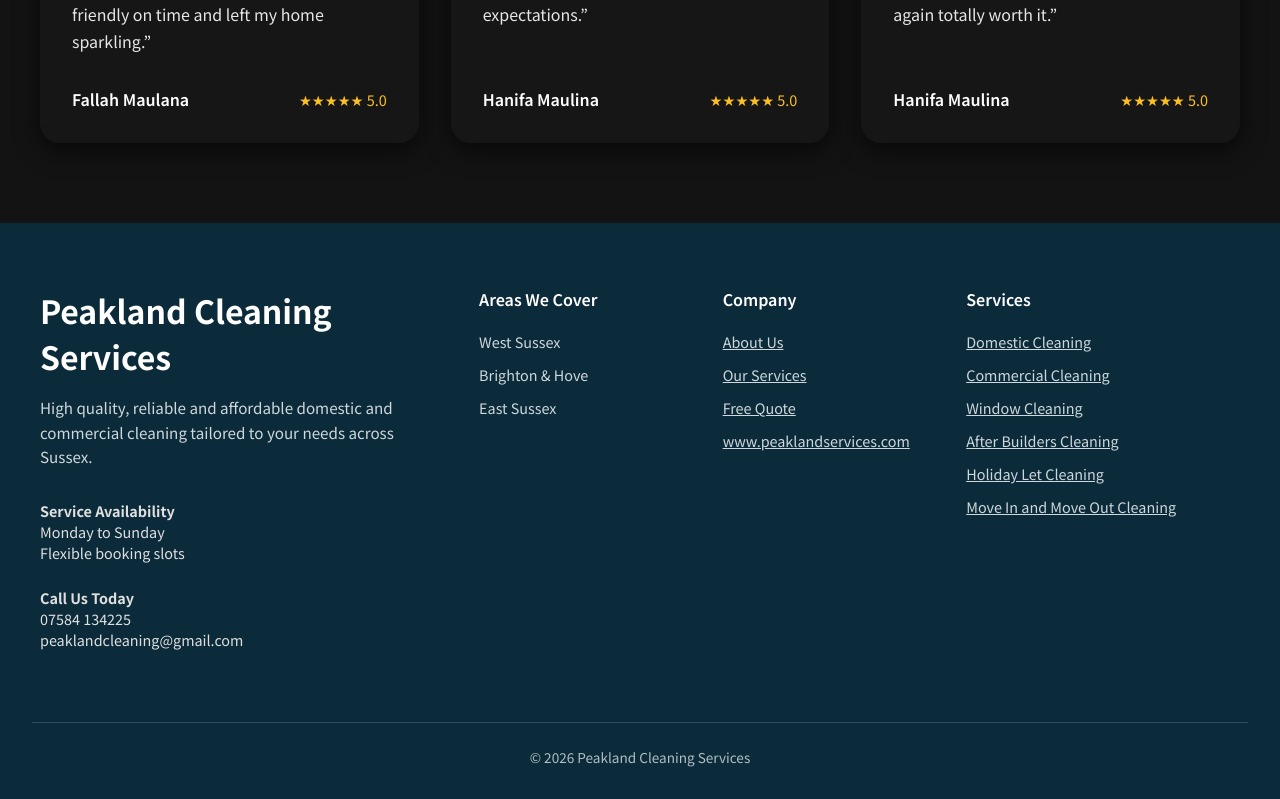
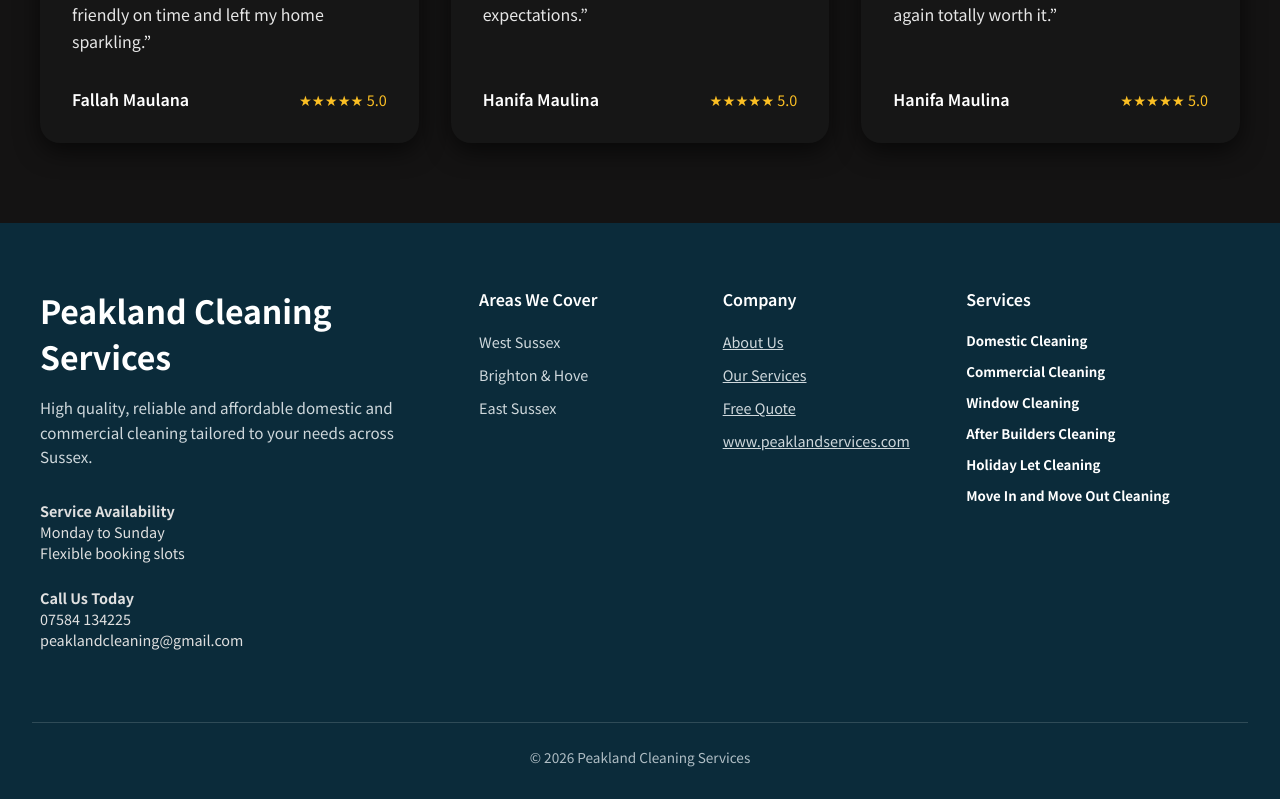
Before and after one commit to tgulu/PeakLand, a React (Vite) app: page / in a window 1280 px wide. Shown: the part 3492-4291 px from the top of the page. Built offline with nearby package versions, Linux system fonts and the light colour scheme; a web font is replaced by a local one.

Commit message:
change links to h5 for services

```diff
--- a/src/components/Footer/Footer.jsx
+++ b/src/components/Footer/Footer.jsx
@@ -40,23 +40,21 @@ const Footer = () => {
           <a href="/about">About Us</a>
           <a href="/services">Our Services</a>
           <a href="/contact">Free Quote</a>
-          <a href="https://www.peaklandservices.com">
-            www.peaklandservices.com
-          </a>
+          <a href="#">www.peaklandservices.com</a>
         </div>
 
         <div className={styles.footer__column}>
           <h4 className={styles.footer__heading}>Services</h4>
-          <Link to="/services#domestic-cleaning">Domestic Cleaning</Link>
-          <Link to="/services#commercial-cleaning">Commercial Cleaning</Link>
-          <Link to="/services#window-cleaning">Window Cleaning</Link>
-          <Link to="/services#after-builders-cleaning">
+          <h5 to="/services#domestic-cleaning">Domestic Cleaning</h5>
+          <h5 to="/services#commercial-cleaning">Commercial Cleaning</h5>
+          <h5 to="/services#window-cleaning">Window Cleaning</h5>
+          <h5 to="/services#after-builders-cleaning">
             After Builders Cleaning
-          </Link>
-          <Link to="/services#holiday-let-cleaning">Holiday Let Cleaning</Link>
-          <Link to="/services#move-in-and-move-out-cleaning">
+          </h5>
+          <h5 to="/services#holiday-let-cleaning">Holiday Let Cleaning</h5>
+          <h5 to="/services#move-in-and-move-out-cleaning">
             Move In and Move Out Cleaning
-          </Link>
+          </h5>
         </div>
       </div>
 
```
